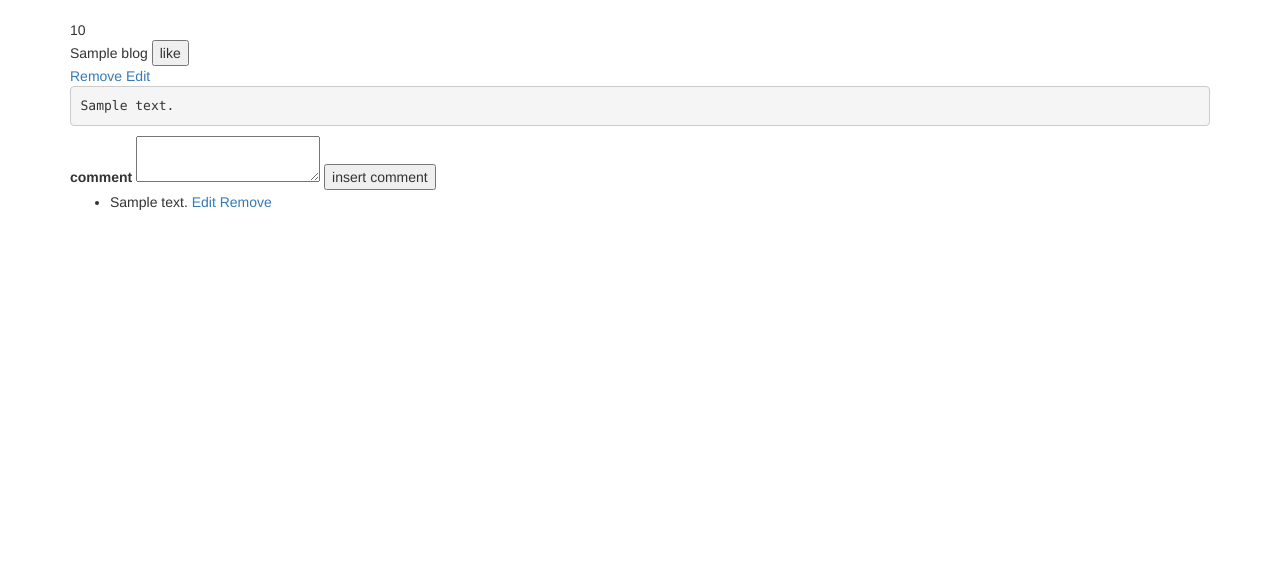
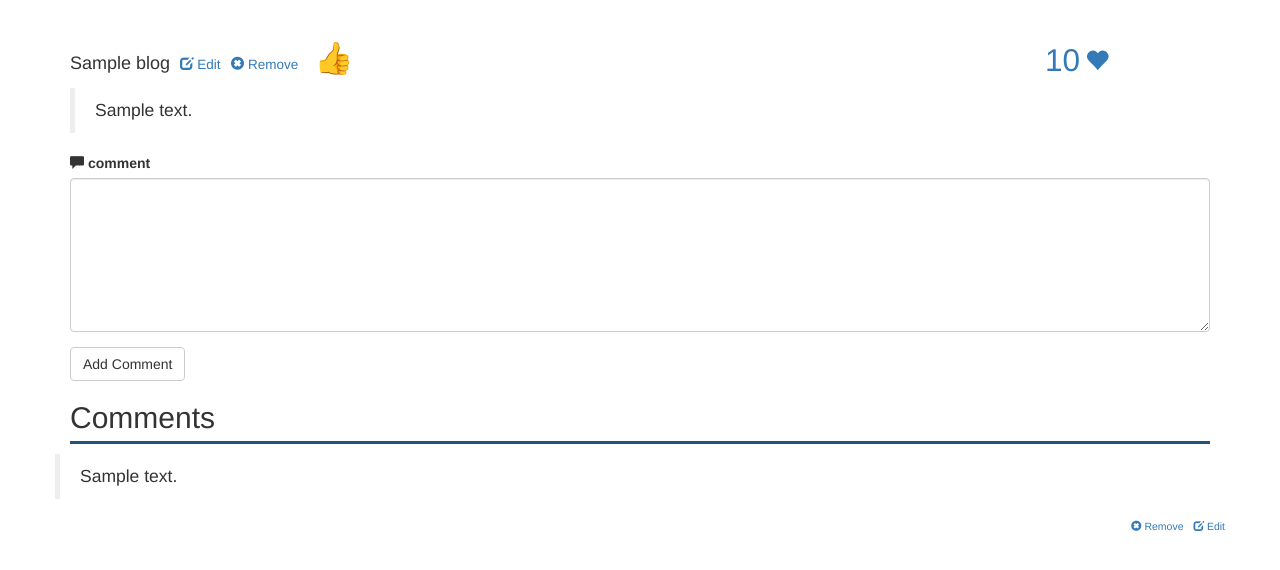
Before and after one commit to elmasria/multi-user-blog, a Python web app: template templates/blog.html in a window 1280 px wide. Shown: the part 52-622 px from the top of the page. Run offline with Jinja, Linux system fonts and the light colour scheme; the template is opened without the code that fills it: most values are stand-ins (such as "Sample title", 1, 10 or a date in 2020); some libraries are stand-ins or nearby versions.

Commit message:
feat: Modify the design of the website

```diff
--- a/css/app.css
+++ b/css/app.css
@@ -1,3 +1,73 @@
 .error-help-text {
 	color: red;
 }
+
+a.blog-subject {
+	display: inline-block;
+	text-decoration:none;
+	white-space:nowrap;
+}
+
+.blog-subject:after {
+	content: '';
+	display: block;
+	height: 10px;
+	width: 0;
+	background: transparent;
+	transition: width .5s ease, background-color .5s ease;
+}
+
+.blog-subject:hover:after {
+	color:blue;
+	border-bottom: 3px solid #23527c;
+	width:100%;
+}
+
+.blog-action {
+	font-size: 0.75em;
+}
+
+.btn-like {
+	border: 0;
+	background: none;
+	color: #337ab7;
+	font-size: 1.75em;
+	font-weight: 700;
+}
+
+.btn-like:focus {
+	outline: 0;
+	background: none;
+}
+
+.nbr-of-likes, .glyphicon.glyphicon-heart.feature{
+	font-size: 1.75em;
+	color: #337ab7;
+}
+
+.glyphicon.glyphicon-heart.feature:before {
+	font-size: 0.75em;
+}
+
+.margin-right-10{
+
+	margin-right: 10px;
+}
+
+.section-header{
+	text-decoration:none;
+	white-space:nowrap;
+}
+
+.section-header:after {
+	content: '';
+	display: block;
+	height: 10px;
+	background: transparent;
+	color:blue;
+	border-bottom: 3px solid #23527c;
+}
+
+.justify-text {
+	text-align: justify;
+}
--- a/pages/page_blog.py
+++ b/pages/page_blog.py
@@ -50,7 +50,7 @@ class blog_by_id(handler.Handler):
 						new_like = like.like.add_like(post_id, user_id)
 						new_like.put()
 					else:
-						error = "you can like your poste one time"
+						error = "you can like a post one time"
 						self.render("blog.html", error=error, likes= likes.count(), comments = old_comments,  blog = blog, user_logged_in = self.user, user_name = self.user.username)
 			#self.redirect("/blog/%s" % blog_id)
 			# else:
--- a/pages/page_signup.py
+++ b/pages/page_signup.py
@@ -14,7 +14,7 @@ class signup(handler.Handler):
 	def register_user(self, un, pw, em):
 		u = users.User.by_name(un)
 		if u :
-			msg = 'That user already exists.'
+			msg = 'user already exists.'
 			self.render('signup.html', username_error = msg)
 		else :
 			new_user = users.User.register(un, pw, em)
--- a/templates/all-blogs.html
+++ b/templates/all-blogs.html
@@ -5,7 +5,7 @@
 <div class="blog">
 	<div class="row blog-header">
 		<div class="col-xs-10">
-			<h4><a href="/blog/{{blog.key().id()}}">{{blog.subject}}</a></h4>
+			<h4><a class="blog-subject" href="/blog/{{blog.key().id()}}">{{blog.subject}}</a></h4>
 		</div>
 		<div class="col-xs-2">
 			<small>{{blog.created.strftime('%Y.%m.%d')  }}</small>
@@ -13,7 +13,7 @@
 	</div>
 	<div class="row">
 		<div class="col-xs-11">
-			<blockquote>{{blog.get_content(blog.content) | safe}}</blockquote>
+			<blockquote class="justify-text">{{blog.get_content(blog.content) | safe}}</blockquote>
 		</div>
 	</div>
 </div>
--- a/templates/blog.html
+++ b/templates/blog.html
@@ -1,31 +1,38 @@
 {% extends "index.html" %}
 {% block content %}
 <form method="post">
-<div class="blog">
-{{error}}
-	<span>{{likes}}</span>
-	<div class="blog-title">{{blog.subject}} <input type="submit" value="like" name="like" id="like"></div>
-	<div class="blog-actions">
-		<a href="/blog/delete/{{blog.key().id()}}">Remove</a>
+	<div class="blog">
+		<span class="help-block error-help-text">{{error}}</span>
+		<div class="row blog-header">
+			<div class="col-xs-10">
+				<h4>{{blog.subject}}&nbsp;
+					<a class="blog-action" href="/blog/edit/{{blog.key().id()}}"><span class="glyphicon glyphicon-edit"></span> Edit</a>&nbsp;
+					<a class="blog-action" href="/blog/delete/{{blog.key().id()}}"><span class="glyphicon glyphicon-remove-sign"></span> Remove</a>&nbsp;
+					<input type="submit"  class="btn-like" value="👍" name="like" id="like">
+				</h4>
+			</div>
+			<div class="col-xs-2">
+				<h4>
+					<span class="nbr-of-likes">{{likes}}</span>&nbsp;<span class="glyphicon glyphicon-heart feature"></span>
+				</h4>
+			</div>
+		</div>
 
-		<a href="/blog/edit/{{blog.key().id()}}">Edit</a>
+		<blockquote class="justify-text">{{blog.get_content(blog.content) | safe}}</blockquote>
 	</div>
-	<pre class="blog-body">{{blog.get_content(blog.content) | safe}}</pre>
-</div>
+	<div class="form-group">
+		<label for="comment"><span class="glyphicon glyphicon-comment"></span>&nbsp;comment</label>
+		<textarea name="comment" rows="7" class="form-control" id="comment"></textarea>
+	</div>
+	<input type="submit"  class="btn btn-default"  value="Add Comment">
+	<h2 class="section-header">Comments</h2>
+	{% for comment in comments %}
+	<div class="row">
+		<blockquote class="justify-text"> {{comment.comment_content}}</blockquote>
+		<a class="blog-action pull-right" href="/comment/edit/{{comment.key().id()}}"><span class="glyphicon glyphicon-edit"></span> Edit</a>
+		<a class="blog-action pull-right margin-right-10" href="/comment/delete/{{comment.key().id()}}"><span class="glyphicon glyphicon-remove-sign"></span> Remove</a>
+	</div>
+	{% endfor %}
 
-	<label for="comment">
-		<span>comment</span>
-	</label>
-		<textarea name="comment" id="comment"></textarea>
-		<input type="submit" value="insert comment">
-
-<ul>
-	{% for comment in comments %}
-	<li>{{comment.comment_content}}
-		<a href="/comment/edit/{{comment.key().id()}}">Edit</a>
-		<a href="/comment/delete/{{comment.key().id()}}">Remove</a>
-	</li>
-	{% endfor %}
-</ul>
 </form>
 {% endblock %}
--- a/templates/index.html
+++ b/templates/index.html
@@ -4,7 +4,7 @@
 	<title>Multi User Blog</title>
 	<link rel="stylesheet" href="/vendors/bootstrap/css/bootstrap.min.css">
 	<link rel="stylesheet" href="/css/app.css">
-	<link rel="shortcut icon" type="image/ico" href="images/favicon.ico">
+	<link rel="shortcut icon" type="image/ico" href="/images/favicon.ico">
 	<script src="/vendors/jquery/jquery-3.0.0.min.js"></script>
 </head>
 <body>
--- a/templates/pre_delete_comment.html
+++ b/templates/pre_delete_comment.html
@@ -4,7 +4,7 @@
 	<form method="post">
 		<div class="comment-actions">
 			Are you sure you want to remove this comment?
-			<input type="submit" value="remove">
+			<input type="submit" class="btn btn-danger" value="remove">
 		</div>
 		<div class="comment">{{comment}}</div>
 	</div>
```
Also changed, not shown: templates/edit-comment.html (+8 -6 lines), templates/new-blog.html (+13 -12 lines), templates/pre_delete_blog.html (+6 -8 lines), templates/signup.html (+38 -21 lines).
